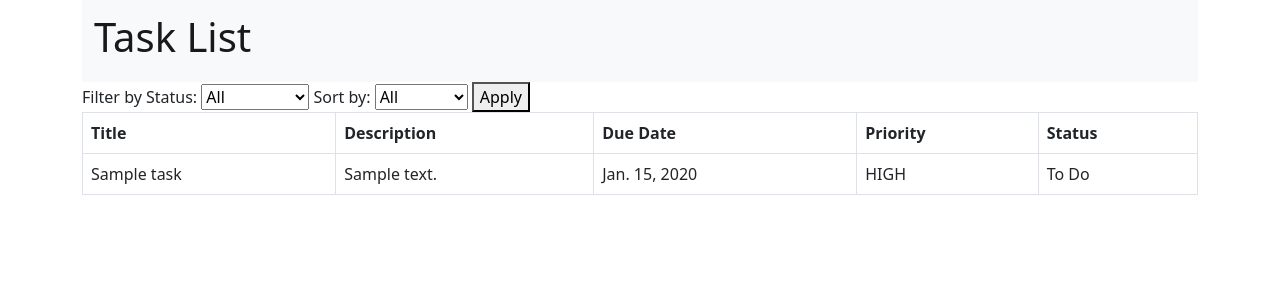
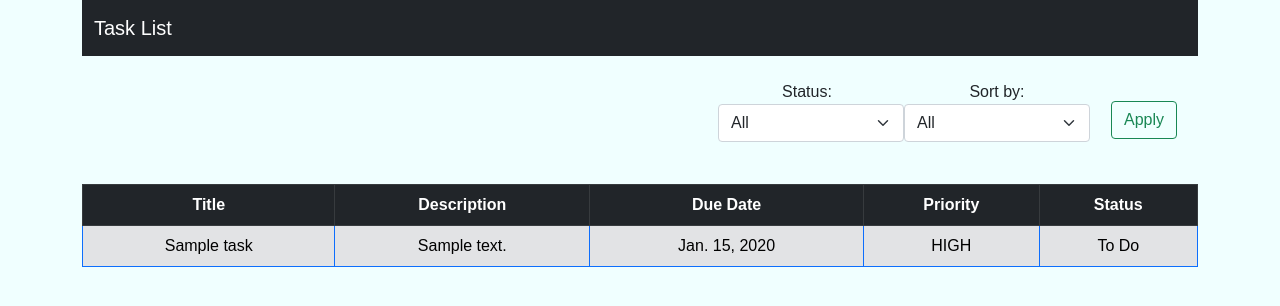
Before and after one commit to jazzmatic-jazz/Task-List, a Django app: page /task/ in a window 1280 px wide. Shown: the top 306 px of the page. Run offline with Django 5.2, Linux system fonts and the light colour scheme; tables that the repository leaves empty hold one stand-in row (values such as "Sample post").

Commit message:
Add: templates

```diff
--- a/app/templates/app/base.html
+++ b/app/templates/app/base.html
@@ -12,7 +12,19 @@
     <title>{% block title %} {% endblock %}</title>
 </head>
 
-<body>
+<style>
+    body{
+        display: flex;
+        justify-content: center;
+        align-items: center;
+        margin: 0;
+        font-family: Arial, sans-serif;
+        background-color:azure;
+        text-align:center
+    }
+</style>
+
+<body >
 
     {%block content%}
 
--- a/app/templates/app/task_list.html
+++ b/app/templates/app/task_list.html
@@ -1,18 +1,9 @@
 {% extends "app/base.html" %}
 
-{%block title%} Task {%endblock title%}
+{%block title%} Task - List {%endblock title%}
 
 <style>
     /* Center everything on the page */
-    body {
-        display: flex;
-        justify-content: center;
-        align-items: center;
-        height: 100vh;
-        margin: 0;
-        font-family: Arial, sans-serif;
-    }
-
     .container {
         text-align: center;
     }
@@ -21,40 +12,52 @@
 {%block content%}
 
 <div class="container">
-    <nav class="navbar navbar-light bg-light">
+    <!-- Navbar -->
+
+    <nav class="navbar sticky-top navbar-dark bg-dark">
         <div class="container-fluid">
-            <a class="navbar-brand" href="/task">
-                <h1>Task List</h1>
-            </a>
+            <a class="navbar-brand" href="/task/">Task List</a>
         </div>
+
     </nav>
-
-
+    <br>
 
     <form method="post">
 
         {% csrf_token %}
+        <!-- Status Dropdown -->
 
-       <label for="status">Filter by Status:</label>
-        <select name="status" id="status">
-            <option value="">All</option>
-            <option value="todo">To Do</option>
-            <option value="in_progress">In Progress</option>
-            <option value="done">Done</option>
-        </select>
+        <div class="d-flex justify-content-end">
+            <div class="col-md-2">
+                <label for="status" class="me-2">Status:</label>
+                <select class="form-select me-2" name="status" id="status" aria-label="Default select example">
+                    <option selected value="None">All</option>
+                    {%for value, label in render_status %}
+                    <option value="{{value}}">{{label | title}}</option>
+                    {%endfor%}
 
-        <label for="sort_by">Sort by:</label>
-        <select name="sort_by" id="sort_by">
-            <option value="">All</option>
-            <option value="priority">Priority</option>
-            <option value="due_date">Due Date</option>
-        </select>
+                </select>
+            </div>
+            <!-- Sorting dropdown -->
+            <div class="col-md-2">
+                <label for="sort_by">Sort by:</label>
+                <select class="form-select me-2" name="sort_by" id="sort_by" aria-label="Default select example">
+                    <option selected value="None">All</option>
+                    <option value="priority">Priority</option>
+                    <option value="due_date">Due Date</option>
+                   </select>
+            </div>
 
-        <button type="submit">Apply</button>
+            <div class="btn" style="padding: 20px;">
+                <button class="btn btn-outline-success" type="submit">Apply</button>
+            </div>
+        </div>
+
     </form>
+   <br>
 
-    <table class="table table-bordered">
-        <thead>
+    <table class="table table-secondary table-hover table-bordered border-primary">
+        <thead class="table-dark">
             <tr>
                 <th scope="col">Title</th>
                 <th scope="col">Description</th>
@@ -74,5 +77,7 @@
             </tr>
             {% endfor %}
         </tbody>
+
 </div>
+
 {%endblock content%}
--- a/app/urls.py
+++ b/app/urls.py
@@ -1,7 +1,9 @@
 from django.urls import path
-from .views import task_list
+from .views import task_list, user_login
+
 
 
 urlpatterns = [
     path("", task_list, name="task_list"),
+    path("login", user_login, name='login'),
 ]
--- a/app/views.py
+++ b/app/views.py
@@ -1,37 +1,58 @@
-from django.shortcuts import render
-from django.views.generic import ListView
+from django.shortcuts import render, redirect
 from .models import User, Task
+from .choices import STATUS
+from django.contrib.auth import authenticate, login
+from django.contrib import messages
 
 
 def task_list(request):
-    # Get filter and sorting parameters from the request
-    status = request.POST.get('status')
-    sort_by = request.POST.get('sort_by')
+    '''
+        Displays the Task List from the Database
+        according to the filters and sorting based
+        on statuses, priorities and due dates of tasks
+        renders template
+        - app/task_list.html
 
-    print("status", status)
-    print("sort_by", sort_by)
-    # Filter tasks by status if provided
-    if status:
-        tasks = Task.objects.filter(status=status)
-    else:
-        tasks = Task.objects.all()
+    '''
+    tasks = Task.objects.all()
 
-    # Sort tasks by priority or due date if provided
-    if sort_by == 'priority':
-        tasks = tasks.order_by('priority')
-    elif sort_by == 'due_date':
-        tasks = tasks.order_by('due_date')
+    if request.method == 'POST':
 
-    status_options = Task.objects.values_list('status', flat=True).distinct()
-    priority_options = Task.objects.values_list('priority', flat=True).distinct()
-    print("status_options", status_options)
-    print("priority_options", priority_options)
+        get_status = request.POST.get('status')
+        get_sort_by = request.POST.get('sort_by')
+
+        # tasks = Task.objects.all()
+
+        get_status = None if get_status in [None, "None", ""] else get_status
+        get_sort_by = None if get_sort_by in [None, "None", ""] else get_sort_by
+
+        if get_status is None and get_sort_by is None:
+            return render(request, 'app/task_list.html', context={"tasks": tasks, "render_status": STATUS})
+
+        if get_status:
+            tasks = Task.objects.filter(status=get_status)
+
+        if get_sort_by == 'priority':
+            tasks = tasks.order_by('priority')
+
+        if get_sort_by == 'due_date':
+            tasks = tasks.order_by('due_date')
+
+        return render(request, 'app/task_list.html', context={"tasks": tasks, "render_status": STATUS})
+
+    return render(request, 'app/task_list.html', context={"tasks": tasks, "render_status": STATUS} )
 
 
-    context = {
-        'tasks': tasks,
-        'statuses': status_options,
-        'priority_options': priority_options
-    }
+def user_login(request):
+    if request.method == 'POST':
+        get_email = request.POST.get('email')
+        get_password = request.POST.get('password')
 
-    return render(request, 'app/task_list.html', context={"tasks": tasks})
+        user = authenticate(request, username=get_email, password=get_password)
+
+        if user is not None:
+            login(request, user)
+            return redirect('/task')
+
+    messages.error(request, 'Invalid username or password.')
+    return render(request, 'app/login.html')
--- a/tasks/settings.py
+++ b/tasks/settings.py
@@ -132,3 +132,6 @@ STATIC_URL = 'static/'
 # https://docs.djangoproject.com/en/5.1/ref/settings/#default-auto-field
 
 DEFAULT_AUTO_FIELD = 'django.db.models.BigAutoField'
+
+LOGIN_URL = '/task/login'
+LOGIN_REDIRECT_URL = '/task'
```
Also changed, not shown: app/templates/app/login.html (added, +28 -0 lines).
